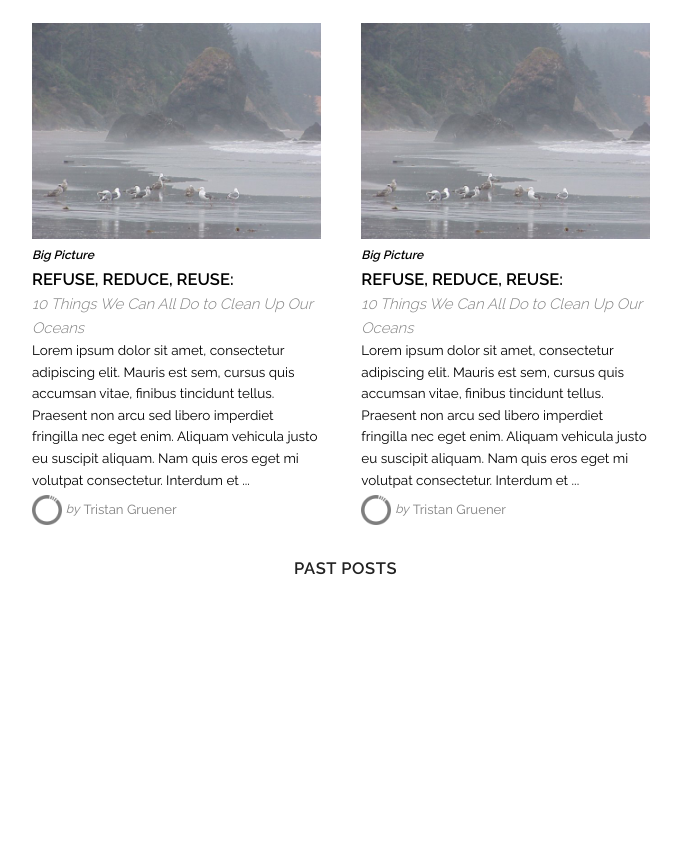
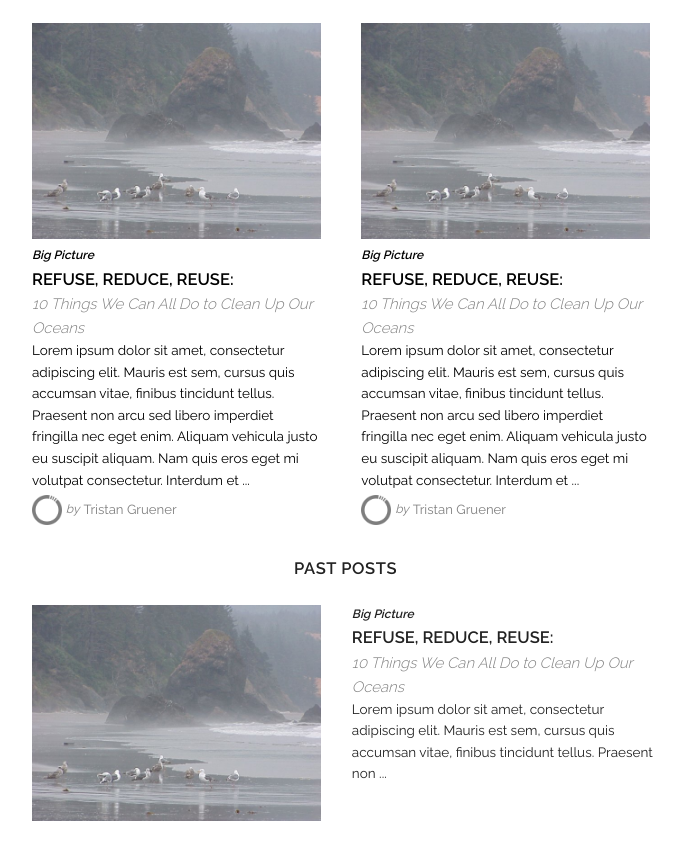
Before and after one commit to TristanAG/nn_blog, a website: page index.html in a window 1280 px wide. Shown: the part 1291-2151 px from the top of the page, without its empty margins (128-812 px from the left). Before the commit the page ends 2016 px from the top, so only its background shows below. Drawn offline with Linux system fonts and the light colour scheme.

Commit message:
working component

```diff
--- a/css/style.css
+++ b/css/style.css
@@ -77,6 +77,7 @@ header h5{
   }
   .post-preview img{
     max-width: 100%;
+
   }
   .category{
     font-weight: bold;
@@ -145,6 +146,17 @@ header h5{
     display: inline-block;
   }
 
+  .past-post-preview{
+    /*border: 1px solid purple;*/
+    height: 250px;
+  }
 
+  .past-post-preview img{
+    /*width: 288px;*/
+    width: 46%;
+    float: left;
+    margin-right: 5%;
+    margin-bottom: 18%;
+  }
 
 /***   /post preview   ***/
--- a/index.html
+++ b/index.html
@@ -126,6 +126,22 @@
 
             <h5>PAST POSTS</h5>
 
+            <div class="past-post-preview">
+              <img src="images/sample2.jpg" />
+
+              <span class="post-preview">
+
+                <div class="category">Big Picture</div>
+                <div class="title">REFUSE, REDUCE, REUSE:</div>
+                <div class="tagline">10 Things We Can All Do to Clean Up Our Oceans</div>
+                <div class="sample-text">
+                  Lorem ipsum dolor sit amet, consectetur adipiscing elit. Mauris est sem, cursus quis accumsan vitae,
+                  finibus tincidunt tellus. Praesent non ...
+                </div>
+              </span>
+
+            </div>
+
 
         </div>
 
```
